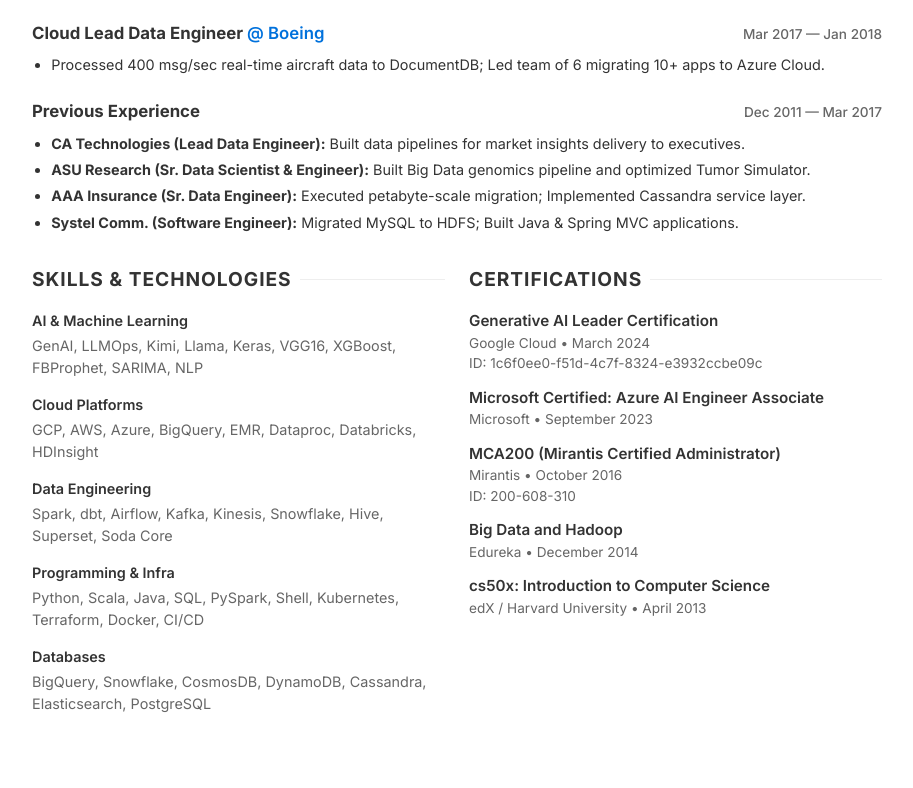
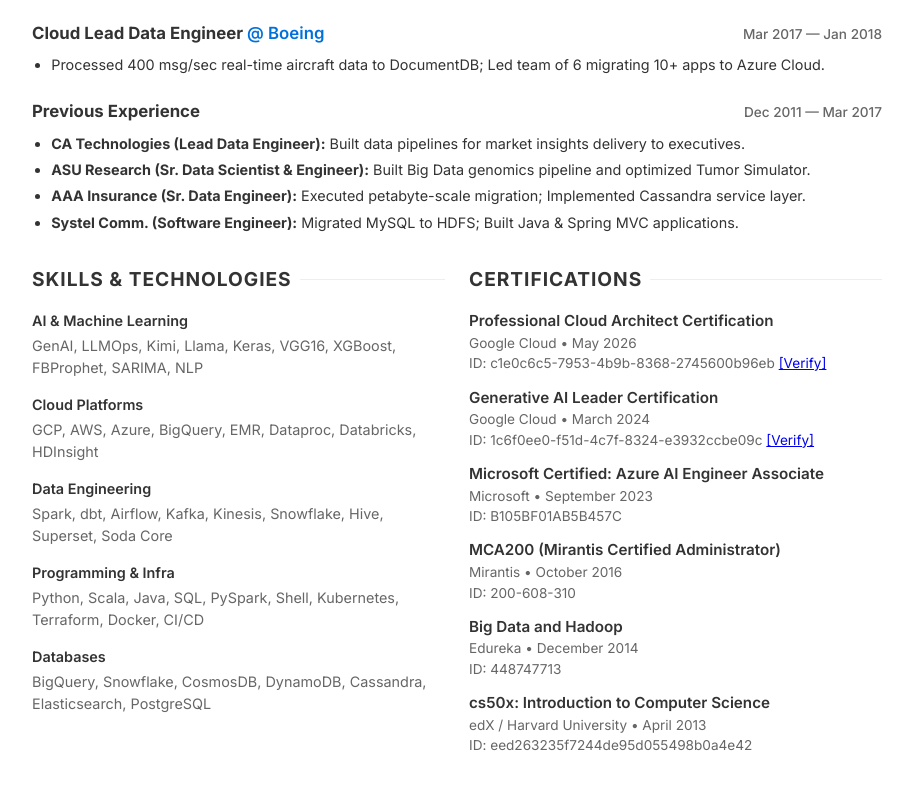
Before and after one commit to ankush-sugureddy/ankush-sugureddy.github.io, a plain HTML site: page resume.html in a window 1280 px wide. Shown: the part 1227-2015 px from the top of the page, without its empty margins (183-1096 px from the left). Drawn offline with Linux system fonts and the light colour scheme.

Commit message:
Update static resume.html with new certifications

```diff
--- a/resume.html
+++ b/resume.html
@@ -180,14 +180,21 @@
         <h3 class="resume-section-title">Certifications</h3>
 
         <div class="cert-item">
+          <h4 class="cert-name">Professional Cloud Architect Certification</h4>
+          <div class="cert-issuer">Google Cloud • May 2026</div>
+          <div class="cert-date">ID: c1e0c6c5-7953-4b9b-8368-2745600b96eb <a href="https://www.credly.com/badges/c1e0c6c5-7953-4b9b-8368-2745600b96eb/public_url" target="_blank">[Verify]</a></div>
+        </div>
+
+        <div class="cert-item">
           <h4 class="cert-name">Generative AI Leader Certification</h4>
           <div class="cert-issuer">Google Cloud • March 2024</div>
-          <div class="cert-date">ID: 1c6f0ee0-f51d-4c7f-8324-e3932ccbe09c</div>
+          <div class="cert-date">ID: 1c6f0ee0-f51d-4c7f-8324-e3932ccbe09c <a href="https://www.credly.com/badges/8c4f5de0-f40e-48f7-bbc0-0b3d06c89945/public_url" target="_blank">[Verify]</a></div>
         </div>
 
         <div class="cert-item">
           <h4 class="cert-name">Microsoft Certified: Azure AI Engineer Associate</h4>
           <div class="cert-issuer">Microsoft • September 2023</div>
+          <div class="cert-date">ID: B105BF01AB5B457C</div>
         </div>
 
         <div class="cert-item">
@@ -199,11 +206,13 @@
         <div class="cert-item">
           <h4 class="cert-name">Big Data and Hadoop</h4>
           <div class="cert-issuer">Edureka • December 2014</div>
+          <div class="cert-date">ID: 448747713</div>
         </div>
 
         <div class="cert-item">
           <h4 class="cert-name">cs50x: Introduction to Computer Science</h4>
           <div class="cert-issuer">edX / Harvard University • April 2013</div>
+          <div class="cert-date">ID: eed263235f7244de95d055498b0a4e42</div>
         </div>
       </section>
     </div>
```
